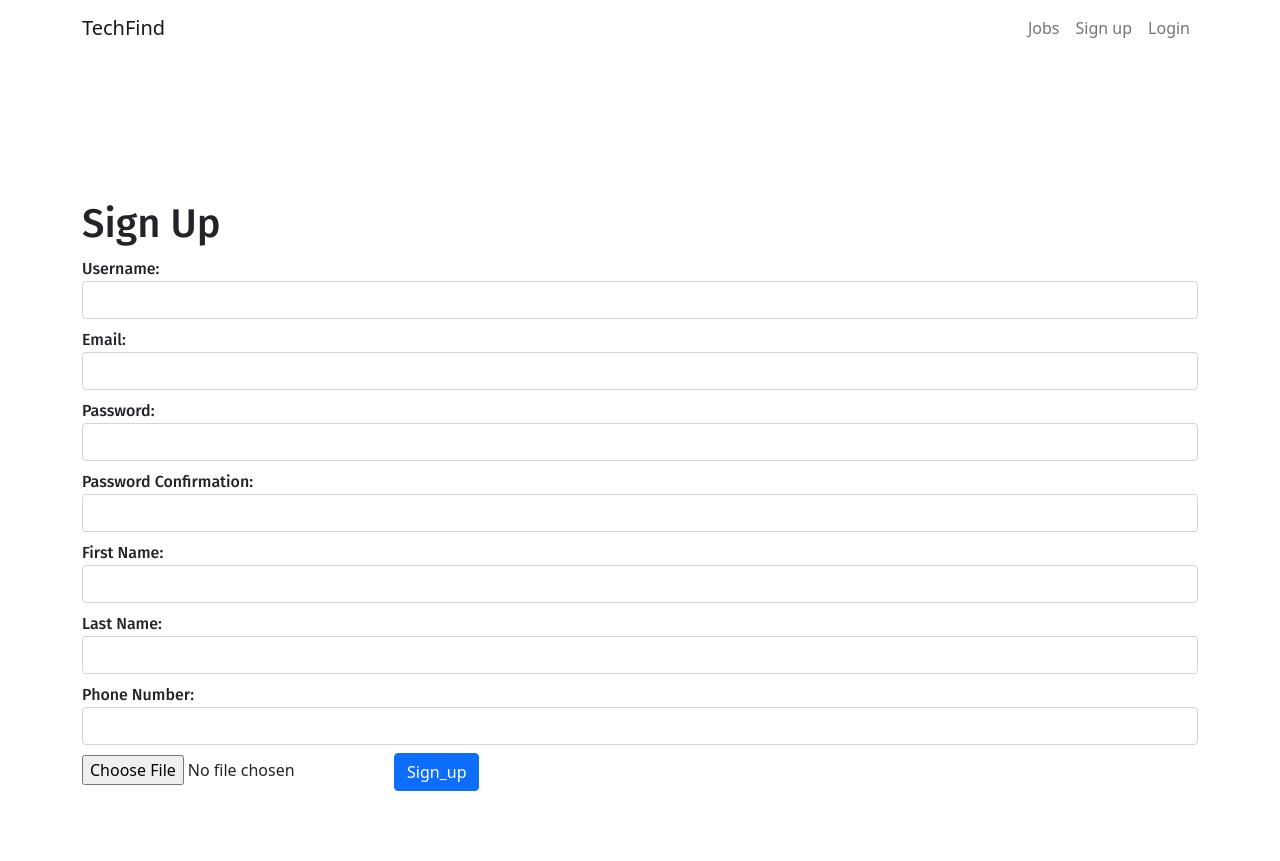
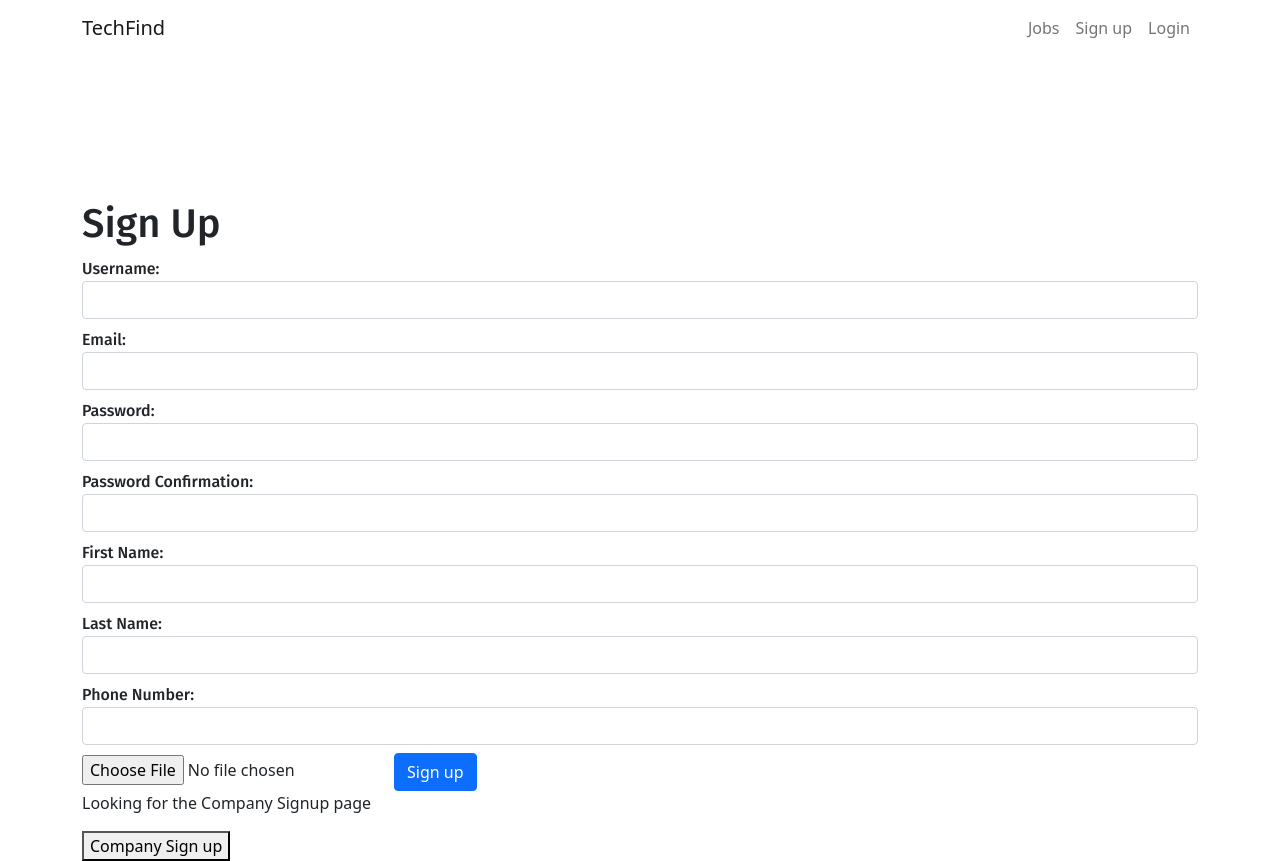
Before and after one commit to BJB-Team/TechFind-Frontend, a React (Create React App) app: page /signup in a window 1280 px wide. Before the commit the page ends 800 px from the top, so only its background shows below. Built offline with nearby package versions, Linux system fonts and the light colour scheme; no server answers.

Commit message:
feature/error-on-login-fail

```diff
--- a/src/components/Login.js
+++ b/src/components/Login.js
@@ -1,5 +1,5 @@
 import React, { useState } from 'react'
-import { useNavigate } from "react-router-dom";
+import { useNavigate } from 'react-router-dom'
 import { useGlobalState } from '../utils/stateContext'
 import { login } from '../services/authService'
 
@@ -48,7 +48,7 @@ function handleSubmit(e) {
             data:user.account_seeker
         })
     }
-        navigate('/')
+        navigate('/finder-profile')
     })
     .catch(error => {
         console.log(error)
@@ -58,6 +58,11 @@ function handleSubmit(e) {
   return (
     <div className="form-group">
         <form onSubmit={handleSubmit}>
+
+            {/* Error message */}
+            <div className="alert alert-danger" role="alert">
+                <p>Incorrent username or password</p>
+            </div>
 
             <div className="form-group">
                 <label htmlFor="email">Email:</label>
--- a/src/components/SignUp.js
+++ b/src/components/SignUp.js
@@ -116,8 +116,11 @@ const SignUp = ({ history }) =>{
 
         <input type="file" name="resume"  onChange={handleFileData} className="form-control-file" />
 
-        <input type="submit" value="Sign_up" className="btn btn-primary"/>
+        <input type="submit" value="Sign up" className="btn btn-primary"/>
       </form>
+
+      <p>Looking for the Company Signup page</p>
+      <button>Company Sign up</button>
     </div>
   )
 }
```
